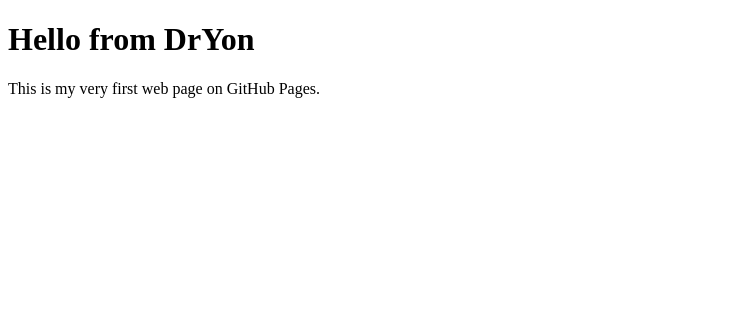
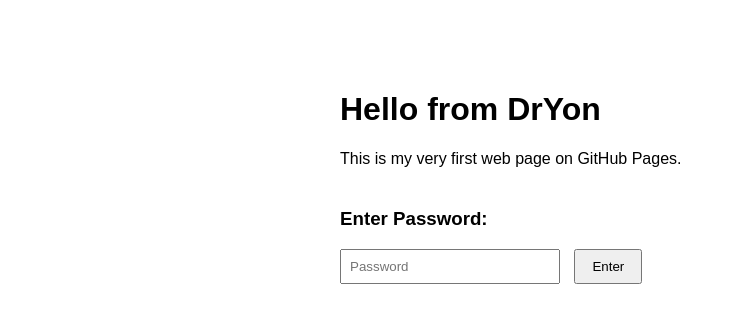
Before and after one commit to DrYon/DrYon.github.io, a plain HTML site: page index.html in a window 1280 px wide. Shown: the whole page, without its empty margins (0-735 px from the left). Drawn offline with Linux system fonts and the light colour scheme.

Commit message:
Add password protection section

```diff
--- a/index.html
+++ b/index.html
@@ -3,9 +3,54 @@
   <head>
     <meta charset="utf-8">
     <title>DrYon</title>
+    <style>
+      body {
+        font-family: Arial, sans-serif;
+        max-width: 600px;
+        margin: 50px auto;
+        padding: 20px;
+      }
+      input[type="password"] {
+        padding: 8px;
+        width: 200px;
+        margin-right: 10px;
+      }
+      button {
+        padding: 8px 16px;
+        cursor: pointer;
+      }
+      #error {
+        color: red;
+        margin-top: 10px;
+      }
+    </style>
   </head>
   <body>
     <h1>Hello from DrYon</h1>
     <p>This is my very first web page on GitHub Pages.</p>
+
+    <div style="margin-top: 40px;">
+      <h3>Enter Password:</h3>
+      <input type="password" id="passwordInput" placeholder="Password">
+      <button onclick="checkPassword()">Enter</button>
+      <p id="error"></p>
+    </div>
+
+    <script>
+      function checkPassword() {
+        var password = document.getElementById('passwordInput').value;
+        // Change 'mySecret123' to whatever password you want
+        if (password === 'mySecret123') {
+          window.location.href = 'secret.html';
+        } else {
+          document.getElementById('error').textContent = 'Incorrect password';
+        }
+      }
+
+      // Allow pressing Enter to submit
+      document.getElementById('passwordInput').addEventListener('keypress', function(e) {
+        if (e.key === 'Enter') checkPassword();
+      });
+    </script>
   </body>
 </html>
```
